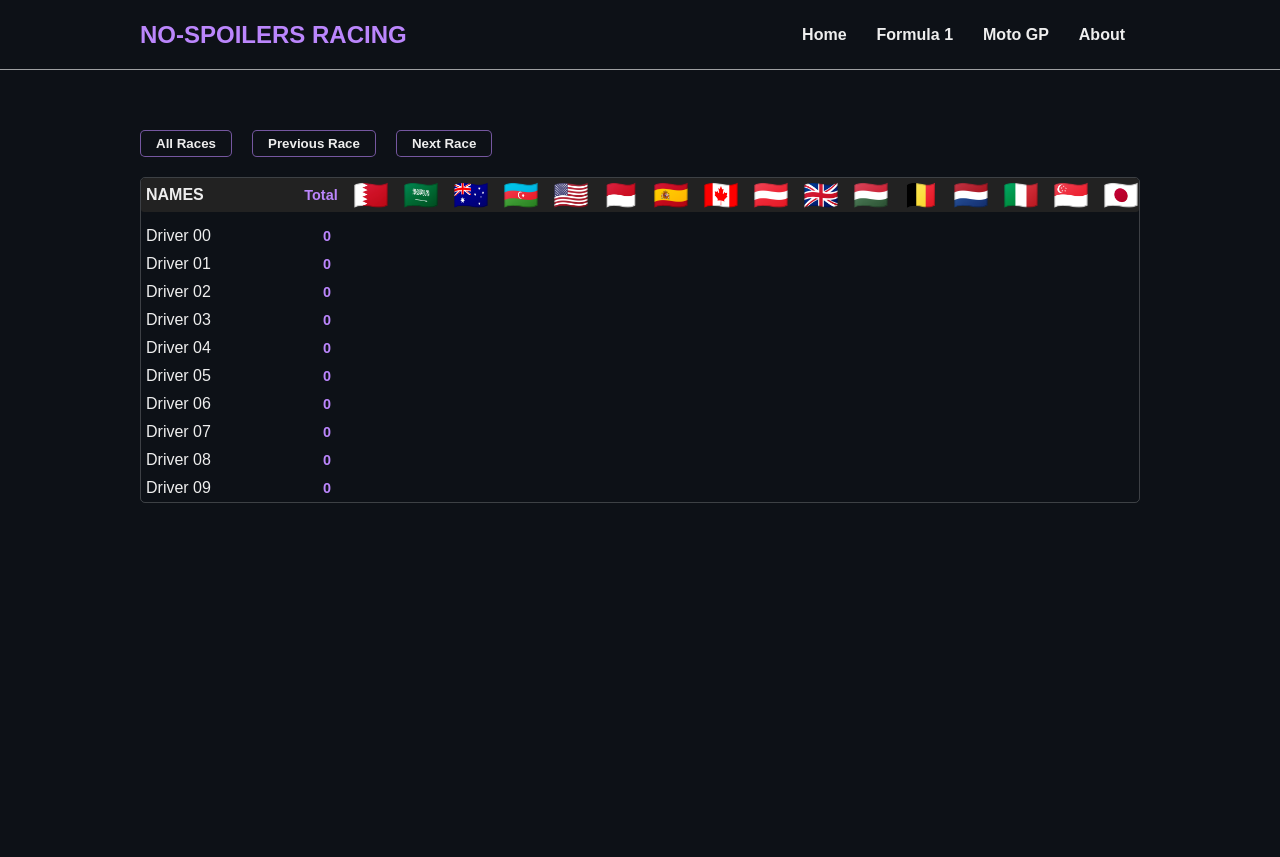
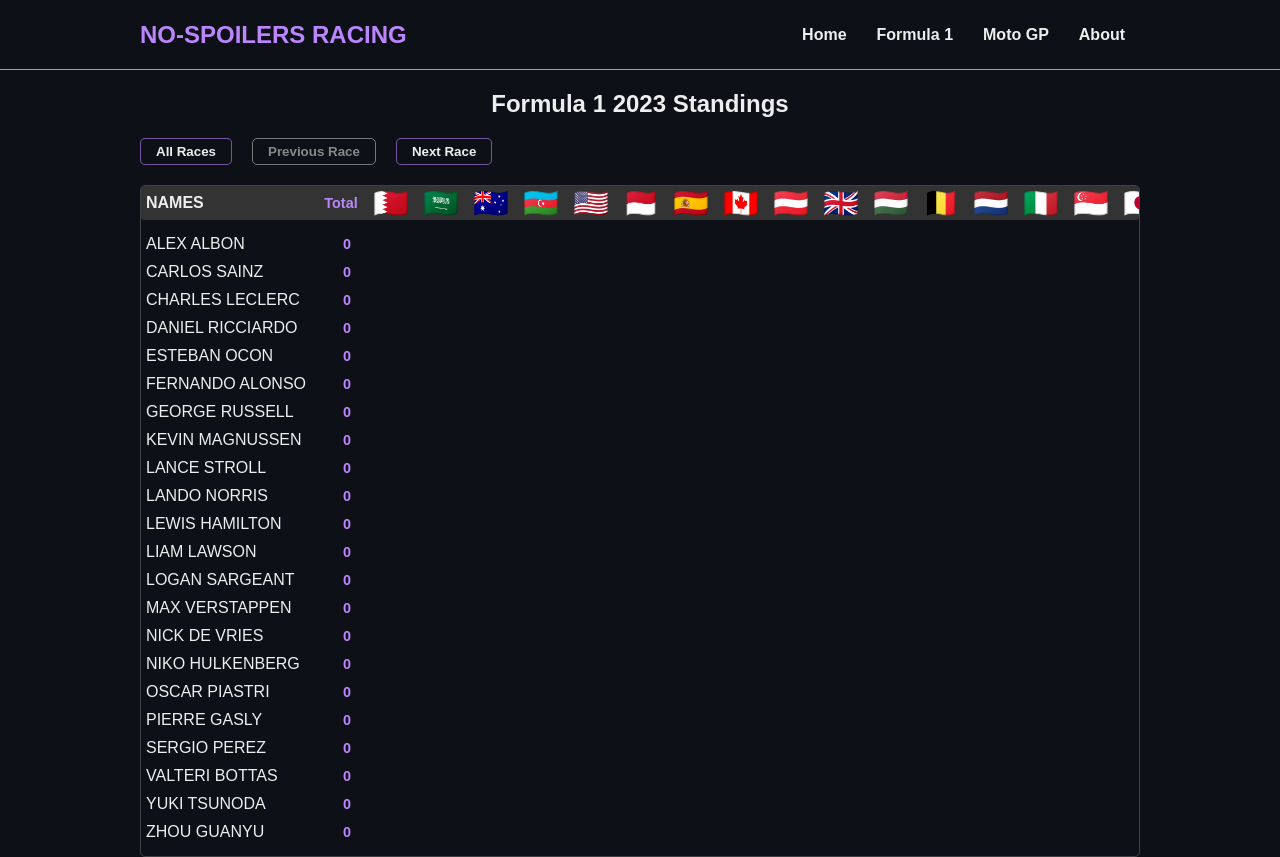
Before and after one commit to oscardbg/racing-standings, a React (Vite) app: page /f1 in a window 1280 px wide. Before the commit the page ends 800 px from the top, so only its background shows below. Built offline with nearby package versions, Linux system fonts and the light colour scheme.

Commit message:
Drivers data ready with buttons basic validations

```diff
--- a/src/assets/scss/elements/_base.scss
+++ b/src/assets/scss/elements/_base.scss
@@ -19,6 +19,10 @@
 .container {
   max-width: 1000px;
   margin: 0 auto;
+  h2 {
+    margin-top: 20px;
+    text-align: center;
+  }
 }
 
 // Navbar
@@ -53,10 +57,16 @@
 
 // Filter buttons
 .btns {
-  margin-top: 60px;
+  margin-top: 20px;
   button {
     margin-right: 20px;
     padding: 5px 15px;
+  }
+  .disabled {
+    border-color: #777;
+    color: #888;
+    user-select: none;
+    pointer-events: none;
   }
 }
 
@@ -66,6 +76,7 @@
   border: 1px solid rgba(#fff, 0.2);
   border-radius: 5px;
   overflow-x: auto;
+  padding-bottom: 10px;
 
   // List Row
   li {
@@ -73,10 +84,9 @@
     align-items: center;
     padding: 5px;
     border-radius: 3px;
-    // margin-bottom: 10px;
 
     &:first-child {
-      background-color: #222;
+      background-color: #333;
       margin-bottom: 10px;
       padding: 0 5px;
       p {
@@ -99,7 +109,7 @@
       }
     }
     p {
-      width: 150px;
+      width: 170px;
       flex-shrink: 0;
       // font-weight: normal;
     }
@@ -120,5 +130,9 @@
         font-weight: bold;
       }
     }
+
+    &:hover {
+      background-color: #333;
+    }
   }
 }
--- a/src/components/F1Drivers.jsx
+++ b/src/components/F1Drivers.jsx
@@ -13,7 +13,7 @@
           <div className="scores">
             <span>Total</span>
             {locations.map((loc, i) => (
-              <span key={loc.id} onClick={() => totalByRaces(i + 1)}>
+              <span key={loc.id} onClick={() => totalByRaces(i + 1)} title={loc.race + "\n" + loc.date}>
                 {loc.flag}
               </span>
             ))}
--- a/src/context.jsx
+++ b/src/context.jsx
@@ -1,11 +1,11 @@
 import { createContext, useContext, useReducer } from "react";
 
 import reducer from "./reducer";
-import { testDrivers } from "./data/f1Data";
+import { driversData } from "./data/f1Data";
 
 const AppContext = createContext();
 
-const initialState = { num: 0, drivers: testDrivers, races: testDrivers[0].scores.length };
+const initialState = { num: 0, drivers: driversData, races: driversData[0].scores.length };
 
 const AppProvider = ({ children }) => {
   const [state, dispatch] = useReducer(reducer, initialState);
--- a/src/data/f1Data.js
+++ b/src/data/f1Data.js
@@ -1,78 +1,3 @@
-const circuits = [];
-
-const f1Drivers = [
-  {
-    driver: "alex albon",
-    team: "williams racing",
-    number: 23,
-    country: "thailand",
-    scores: [10, 0, 0, 12, 14, 14, 16, 7, 11, 8, 11, 14, 8, 7],
-  },
-];
-
-const testDrivers = [
-  {
-    id: "bf376d37-cbc8-4955-b48c-3eff03d8ccd8",
-    name: "Driver 00",
-    scores: [0, 9, 13, 14, 15, 10, 6, 6, 10, 7],
-    total: 0,
-  },
-  {
-    id: "5b917a21-05e4-4508-a902-3e66f4b62930",
-    name: "Driver 01",
-    scores: [1, 3, 0, 6, 15, 12, 13, 4, 15, 13],
-    total: 0,
-  },
-  {
-    id: "ccfd2c17-c062-44ca-aecf-f0a1212f32ca",
-    name: "Driver 02",
-    scores: [11, 12, 12, 12, 15, 10, 5, 12, 6, 9],
-    total: 0,
-  },
-  {
-    id: "ef272476-f3ec-4321-8b60-98b63e26c271",
-    name: "Driver 03",
-    scores: [6, 2, 4, 7, 14, 12, 6, 3, 7, 6],
-    total: 0,
-  },
-  {
-    id: "d2154db6-5a0b-4473-80cb-2e425464ccba",
-    name: "Driver 04",
-    scores: [5, 6, 7, 5, 8, 1, 15, 1, 14, 3],
-    total: 0,
-  },
-  {
-    id: "44a02319-c4fb-4a45-9dae-373c466fb531",
-    name: "Driver 05",
-    scores: [11, 14, 11, 3, 14, 8, 11, 4, 9, 0],
-    total: 0,
-  },
-  {
-    id: "9d09212e-b536-4311-a9ba-36e16820018c",
-    name: "Driver 06",
-    scores: [6, 5, 0, 14, 4, 7, 8, 3, 8, 12],
-    total: 0,
-  },
-  {
-    id: "c2305174-4fe5-4c69-ac07-5a489cb1f531",
-    name: "Driver 07",
-    scores: [10, 0, 7, 1, 15, 14, 5, 7, 8, 11],
-    total: 0,
-  },
-  {
-    id: "906789c0-213e-4186-9be3-aacdedbfe068",
-    name: "Driver 08",
-    scores: [2, 10, 11, 10, 9, 1, 5, 7, 4, 2],
-    total: 0,
-  },
-  {
-    id: "e8efb81a-7f53-4670-ab9f-74faadd5a372",
-    name: "Driver 09",
-    scores: [4, 15, 0, 4, 11, 15, 8, 3, 1, 0],
-    total: 0,
-  },
-];
-
 const locations = [
   {
     date: "5 March",
@@ -252,4 +177,139 @@
   },
 ];
 
-export { testDrivers, locations };
+const driversData = [
+  {
+    id: "f670fd68-6708-40da-9a1b-326bfebfee2c",
+    name: "ALEX ALBON",
+    scores: [1, 0, 0, 0, 0, 0, 0, 6, 0, 4, 0, 0, 4, 6],
+    total: 0,
+  },
+  {
+    id: "5b9de44e-f4a8-4f02-b426-ce5640b87b1e",
+    name: "CARLOS SAINZ",
+    scores: [12, 8, 0, 14, 10, 4, 10, 10, 14, 1, 4, 5, 10, 15],
+    total: 0,
+  },
+  {
+    id: "2e537761-98ca-4018-be62-64d594400d44",
+    name: "CHARLES LECLERC",
+    scores: [0, 6, 0, 22, 6, 8, 0, 12, 18, 2, 6, 19, 0, 12],
+    total: 0,
+  },
+  {
+    id: "30155fc7-2471-4382-83cd-e45f8465bd79",
+    name: "DANIEL RICCIARDO",
+    scores: [0, 0, 0, 0, 0, 0, 0, 0, 0, 0, 0, 0, 0, 0],
+    total: 0,
+  },
+  {
+    id: "19c4fcf7-bccf-4dce-bd95-21136af94f73",
+    name: "ESTEBAN OCON",
+    scores: [0, 4, 0, 0, 2, 15, 4, 4, 2, 0, 0, 4, 1, 0],
+    total: 0,
+  },
+  {
+    id: "353dcf6f-e9c0-492b-ab7b-7cec98eb788e",
+    name: "FERNANDO ALONSO",
+    scores: [15, 15, 15, 15, 15, 18, 6, 18, 14, 6, 2, 10, 19, 2],
+    total: 0,
+  },
+  {
+    id: "cd1cb753-4ae3-44e6-8bb7-f596e92d21df",
+    name: "GEORGE RUSSELL",
+    scores: [6, 12, 0, 10, 12, 10, 15, 0, 7, 10, 8, 9, 0, 10],
+    total: 0,
+  },
+  {
+    id: "5259392b-15af-443f-a230-badbe4ba16a6",
+    name: "KEVIN MAGNUSSEN",
+    scores: [0, 1, 0, 0, 1, 0, 0, 0, 0, 0, 0, 0, 0, 0],
+    total: 0,
+  },
+  {
+    id: "098d26e1-95f2-43e0-8b94-f697d620c528",
+    name: "LANCE STROLL",
+    scores: [8, 0, 12, 7, 0, 0, 8, 2, 7, 0, 1, 2, 0, 0],
+    total: 0,
+  },
+  {
+    id: "62676e29-2aeb-43e5-8157-647a76a3d7d7",
+    name: "LANDO NORRIS",
+    scores: [0, 0, 8, 2, 0, 2, 0, 0, 12, 18, 18, 9, 6, 0],
+    total: 0,
+  },
+  {
+    id: "e8e93927-e8b8-4015-a25c-7b5bc514cc54",
+    name: "LEWIS HAMILTON",
+    scores: [10, 10, 18, 10, 8, 13, 18, 15, 4, 15, 12, 15, 8, 8],
+    total: 0,
+  },
+  {
+    id: "53bc039e-2ace-404d-a4b4-74193d298e34",
+    name: "LIAM LAWSON",
+    scores: [0, 0, 0, 0, 0, 0, 0, 0, 0, 0, 0, 0, 0, 0],
+    total: 0,
+  },
+  {
+    id: "cae33783-da9d-4dc1-915b-b5fceb743a39",
+    name: "LOGAN SARGEANT",
+    scores: [0, 0, 0, 0, 0, 0, 0, 0, 0, 0, 0, 0, 0, 0],
+    total: 0,
+  },
+  {
+    id: "e76d8bb6-e2e2-4127-bd26-c81ba4685688",
+    name: "MAX VERSTAPPEN",
+    scores: [25, 19, 25, 24, 26, 25, 26, 25, 34, 26, 26, 33, 25, 25],
+    total: 0,
+  },
+  {
+    id: "27440ab8-03a7-44a1-b931-3fd9959b1905",
+    name: "NICK DE VRIES",
+    scores: [0, 0, 0, 0, 0, 0, 0, 0, 0, 0, 0, 0, 0, 0],
+    total: 0,
+  },
+  {
+    id: "51662b06-d1f5-416e-b54d-afde639edc08",
+    name: "NIKO HULKENBERG",
+    scores: [0, 0, 6, 0, 0, 0, 0, 0, 3, 0, 0, 0, 0, 0],
+    total: 0,
+  },
+  {
+    id: "589107c3-733d-4315-be44-28474f7a35f4",
+    name: "OSCAR PIASTRI",
+    scores: [0, 0, 4, 0, 0, 1, 0, 0, 0, 12, 10, 7, 2, 0],
+    total: 0,
+  },
+  {
+    id: "18857be1-c7ce-4b06-85ee-3e93fe704163",
+    name: "PIERRE GASLY",
+    scores: [2, 2, 0, 0, 4, 6, 1, 0, 1, 0, 0, 6, 15, 0],
+    total: 0,
+  },
+  {
+    id: "47bed96f-d18e-49f8-a168-b00d037c0d53",
+    name: "SERGIO PEREZ",
+    scores: [18, 25, 11, 33, 18, 0, 12, 9, 22, 8, 15, 18, 12, 18],
+    total: 0,
+  },
+  {
+    id: "e190a2c0-84d0-4ad7-91b5-3fba09830be2",
+    name: "VALTERI BOTTAS",
+    scores: [4, 0, 0, 0, 0, 0, 0, 1, 0, 0, 0, 0, 0, 1],
+    total: 0,
+  },
+  {
+    id: "2aa4cd2d-ccc0-4d79-803a-3d6cd96f4ad2",
+    name: "YUKI TSUNODA",
+    scores: [0, 0, 1, 1, 0, 0, 0, 0, 0, 0, 0, 1, 0, 0],
+    total: 0,
+  },
+  {
+    id: "0590b0b7-f65c-4fa7-b360-12040cb51d36",
+    name: "ZHOU GUANYU",
+    scores: [0, 0, 2, 0, 0, 0, 2, 0, 0, 0, 0, 0, 0, 0],
+    total: 0,
+  },
+];
+
+export { driversData, locations };
--- a/src/pages/Formula1.jsx
+++ b/src/pages/Formula1.jsx
@@ -3,18 +3,22 @@
 import F1Drivers from "../components/F1Drivers";
 
 const Formula1 = () => {
-  const { allRaces, prevRaceTotal, nextRaceTotal } = useGlobalContext();
+  const { num, drivers, allRaces, prevRaceTotal, nextRaceTotal } = useGlobalContext();
 
   return (
     <>
+      <h2>Formula 1 2023 Standings</h2>
       <div className="btns">
         <button className="btn flt" onClick={allRaces}>
           All Races
         </button>
-        <button className="btn flt" onClick={prevRaceTotal}>
+        <button className={`${num <= 0 ? "btn disabled" : "btn"}`} onClick={prevRaceTotal}>
           Previous Race
         </button>
-        <button className="btn flt" onClick={nextRaceTotal}>
+        <button
+          className={`${num < drivers[0].scores.length ? "btn" : "btn disabled"}`}
+          onClick={nextRaceTotal}
+        >
           Next Race
         </button>
       </div>
--- a/src/reducer.js
+++ b/src/reducer.js
@@ -1,7 +1,25 @@
+// Used to order the drivers array by total score
 const mySort = (items) => {
   items.sort((a, b) => b.total - a.total);
 };
 
+// Sort by name in array of objects
+const sortByName = (items) => {
+  items.sort((a, b) => {
+    let fa = a.name.toLowerCase();
+    let fb = b.name.toLowerCase();
+
+    if (fa < fb) {
+      return -1;
+    }
+    if (fa > fb) {
+      return 1;
+    }
+    return 0;
+  });
+};
+
+// Used to sum the scores of the drivers
 const sumValues = (elems, max) => {
   let newTotal = 0;
   for (let i = 0; i < max; i++) {
@@ -10,10 +28,12 @@
   return newTotal;
 };
 
+// Main reducer function
 const reducer = (state, action) => {
   const { type, payload } = action;
 
   switch (type) {
+    // Get the total of all races
     case "ALL_RACES": {
       const newList = state.drivers
         .map((driver) => {
@@ -23,19 +43,27 @@
         .sort((a, b) => b.total - a.total);
       return { ...state, drivers: newList, num: newList[0].scores.length };
     }
+
+    // Get the total until the previous race chosen
     case "PREV_RACE": {
       if (state.num > 0) {
         const newList = state.drivers.map((driver) => {
           let newTotal = sumValues(driver.scores, state.num - 1);
           return { ...driver, total: newTotal };
         });
+        if (newList[0].total === 0) {
+          sortByName(newList);
+        } else {
           mySort(newList);
+        }
         return { ...state, drivers: newList, num: state.num - 1 };
       }
       return state;
     }
+
+    // Get the total until the next race chosen
     case "NEXT_RACE": {
-      if (state.num < 10) {
+      if (state.num < state.drivers[0].scores.length) {
         const newList = state.drivers.map((driver) => {
           let newTotal = sumValues(driver.scores, state.num + 1);
           return { ...driver, total: newTotal };
@@ -46,16 +74,18 @@
       return state;
     }
 
+    // Get the total until a specif race chosen
     case "TOTAL_BY_RACES": {
       // Validate if payload is less or equal the current number of races
-      // if will go here
-
+      if (payload <= state.drivers[0].scores.length) {
         const newList = state.drivers.map((driver) => {
           let newTotal = sumValues(driver.scores, payload);
           return { ...driver, total: newTotal };
         });
         mySort(newList);
         return { ...state, drivers: newList, num: payload };
+      }
+      return state;
     }
     default: {
       return state;
```
Lines whose indentation alone changed are shown as unchanged.
